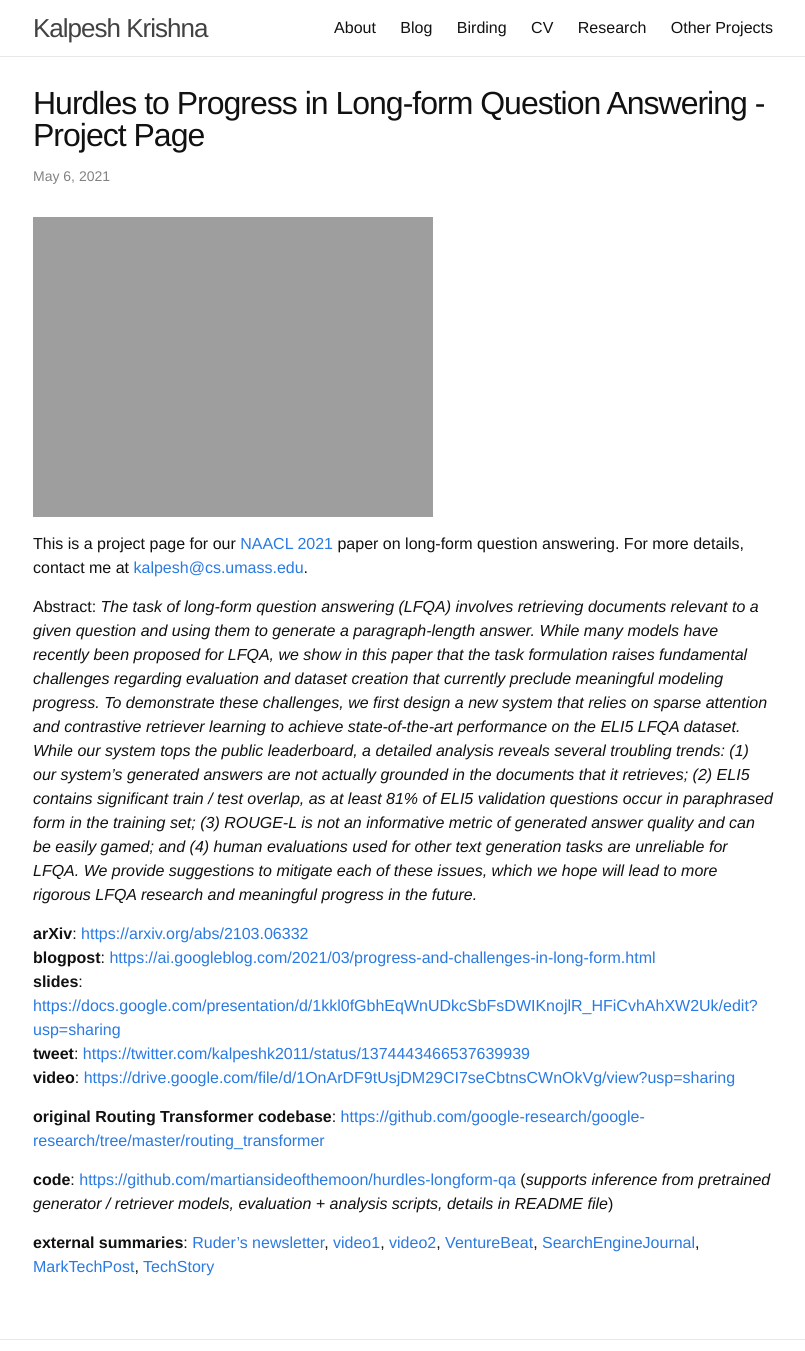
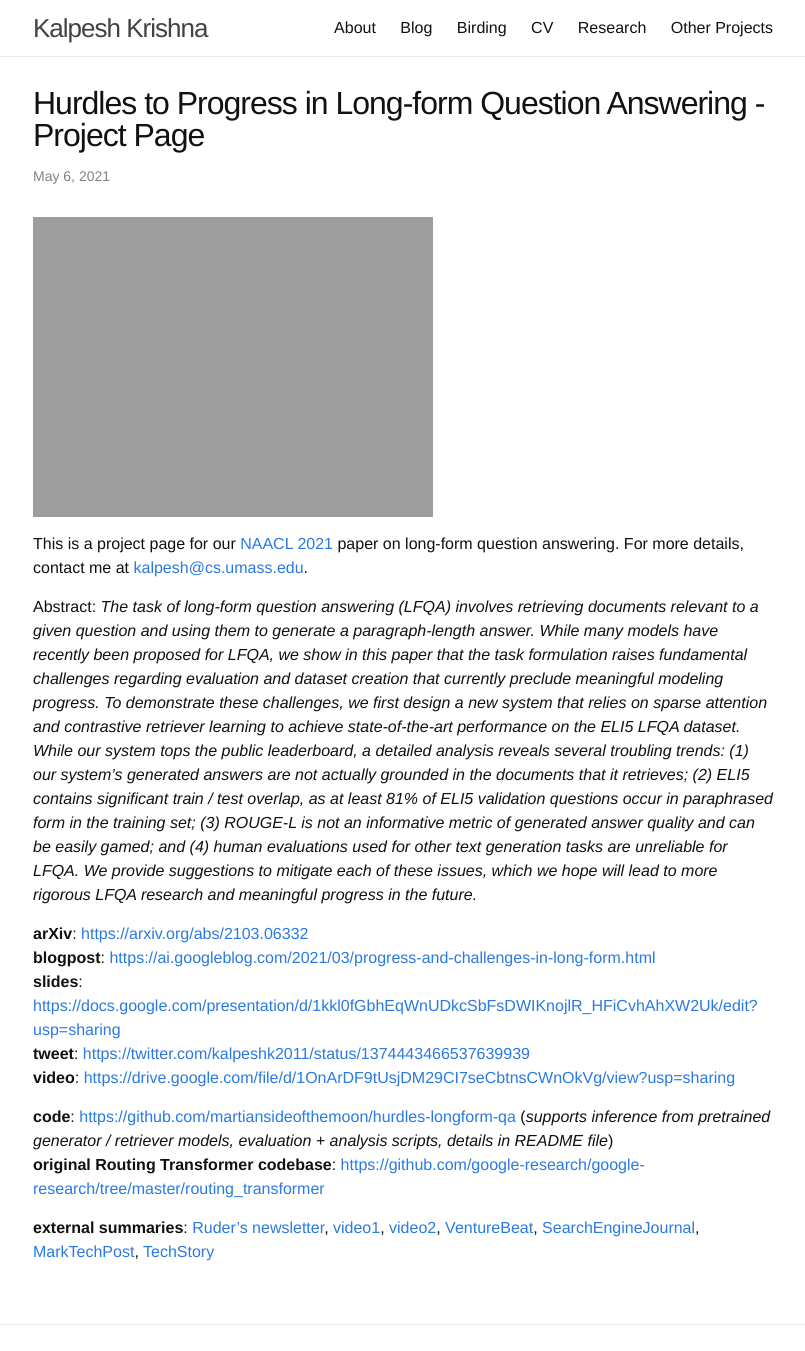
Before and after one commit to martiansideofthemoon/martiansideofthemoon.github.io, a Jekyll site: the page built from _posts/2021-05-06-naacl21.md, in a window 1280 px wide, cut to the strip 0-1351 px from the top of the page. Shown: the whole strip, without its empty margins (237-1042 px from the left). Built offline with Jekyll 4.4.1, drawn with Linux system fonts in a browser that asks for light colours; comment, search, counter and statistics services are not loaded.

```diff
--- a/_posts/2021-05-06-naacl21.md
+++ b/_posts/2021-05-06-naacl21.md
@@ -18,8 +18,7 @@ Abstract: *The task of long-form question answering (LFQA) involves retrieving d
 **tweet**: [https://twitter.com/kalpeshk2011/status/1374443466537639939](https://twitter.com/kalpeshk2011/status/1374443466537639939)
 **video**: [https://drive.google.com/file/d/1OnArDF9tUsjDM29CI7seCbtnsCWnOkVg/view?usp=sharing](https://drive.google.com/file/d/1OnArDF9tUsjDM29CI7seCbtnsCWnOkVg/view?usp=sharing)
 
+**code**: [https://github.com/martiansideofthemoon/hurdles-longform-qa](https://github.com/martiansideofthemoon/hurdles-longform-qa) (*supports inference from pretrained generator / retriever models, evaluation + analysis scripts, details in README file*)
 **original Routing Transformer codebase**: [https://github.com/google-research/google-research/tree/master/routing_transformer](https://github.com/google-research/google-research/tree/master/routing_transformer)
 
-**code**: [https://github.com/martiansideofthemoon/hurdles-longform-qa](https://github.com/martiansideofthemoon/hurdles-longform-qa) (*supports inference from pretrained generator / retriever models, evaluation + analysis scripts, details in README file*)
-
 **external summaries**: [Ruder's newsletter](https://newsletter.ruder.io/issues/eacl-iclr-naacl-papers-round-up-research-reality-checks-ml-on-code-592784), [video1](https://www.youtube.com/watch?v=StyE5noPe4g&t=2839s&ab_channel=HenryAILabs), [video2](https://www.youtube.com/watch?v=8tZZoX5ct0I&t=2937s&ab_channel=HenryAILabs), [VentureBeat](https://venturebeat.com/2021/03/17/language-models-struggle-to-answer-questions-without-paraphrasing-training-data/), [SearchEngineJournal](https://www.searchenginejournal.com/long-form-question-answering/402519/#close), [MarkTechPost](https://www.marktechpost.com/2021/03/27/google-ai-introduces-a-new-system-for-open-domain-long-form-question-answering-lfqa/), [TechStory](https://techstory.in/google-ai-introduces-a-new-system-for-open-domain-long-form-question-answering-lfqa/)
```
